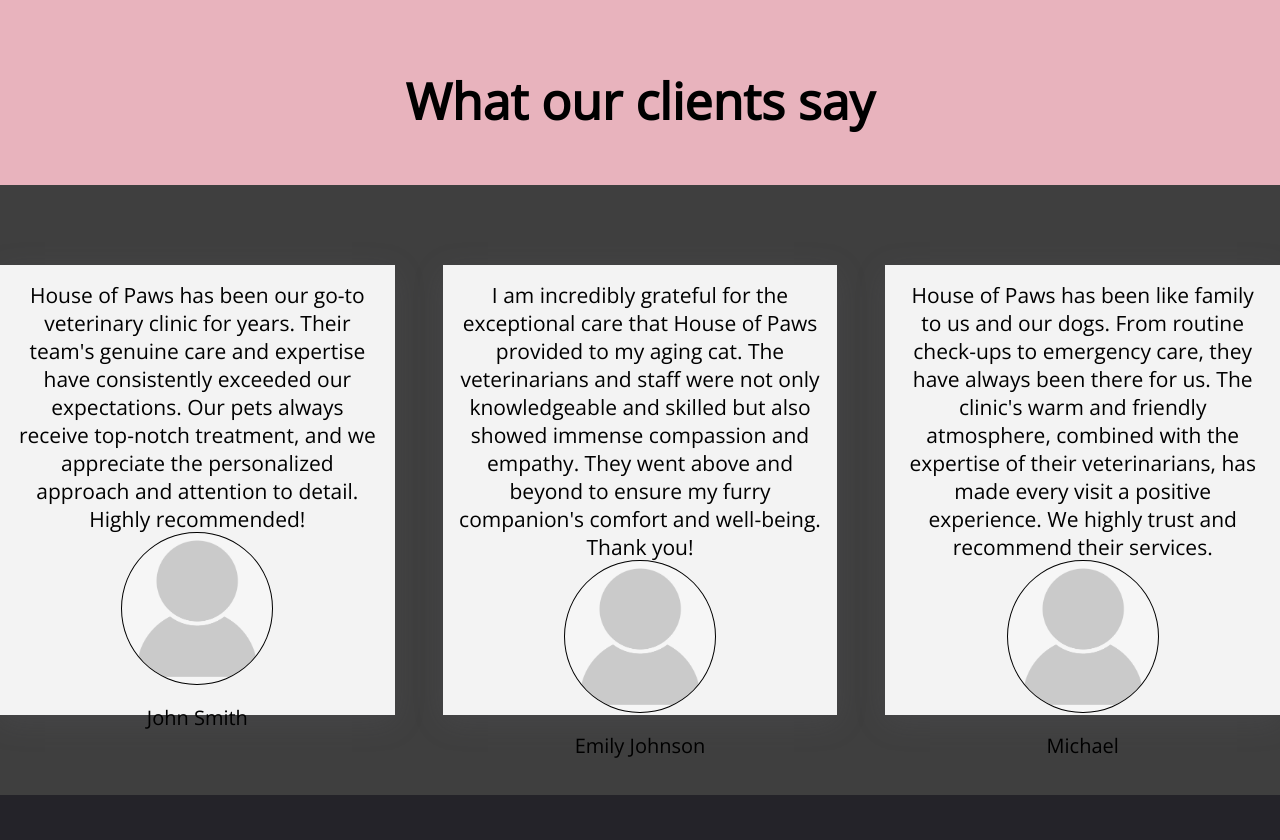
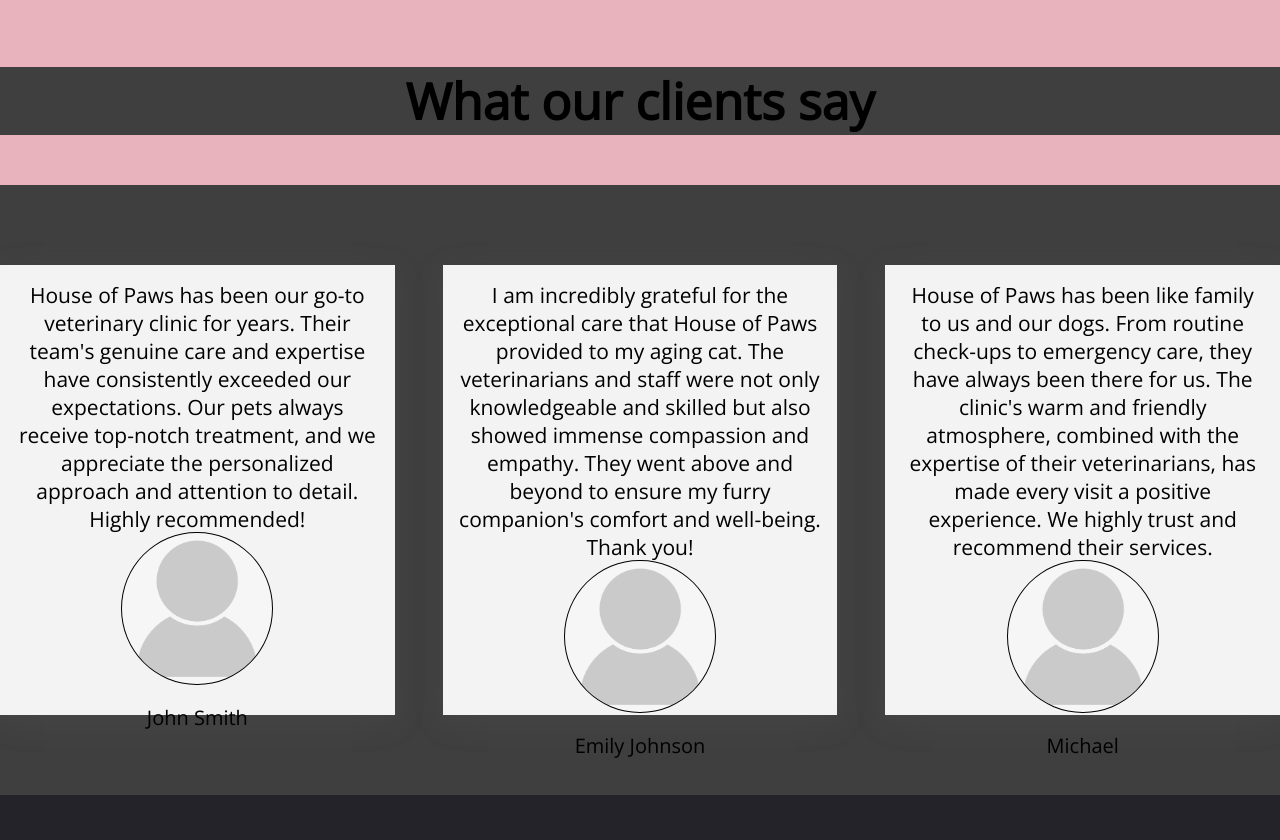
Before and after one commit to xdgreat/arishiya, a plain HTML site: page index.html in a window 1280 px wide. Shown: the part 1538-2378 px from the top of the page. Drawn offline with nearby package versions, Linux system fonts and the light colour scheme.

Commit message:
Update style.css

```diff
--- a/style.css
+++ b/style.css
@@ -215,6 +215,7 @@ html {
   font-size: 50px;
   font-family: "Open Sans", sans-serif;
   margin-block: 1em;
+    background-color: #3f3f3f;
 }
 
 .testimonials-container {
```
